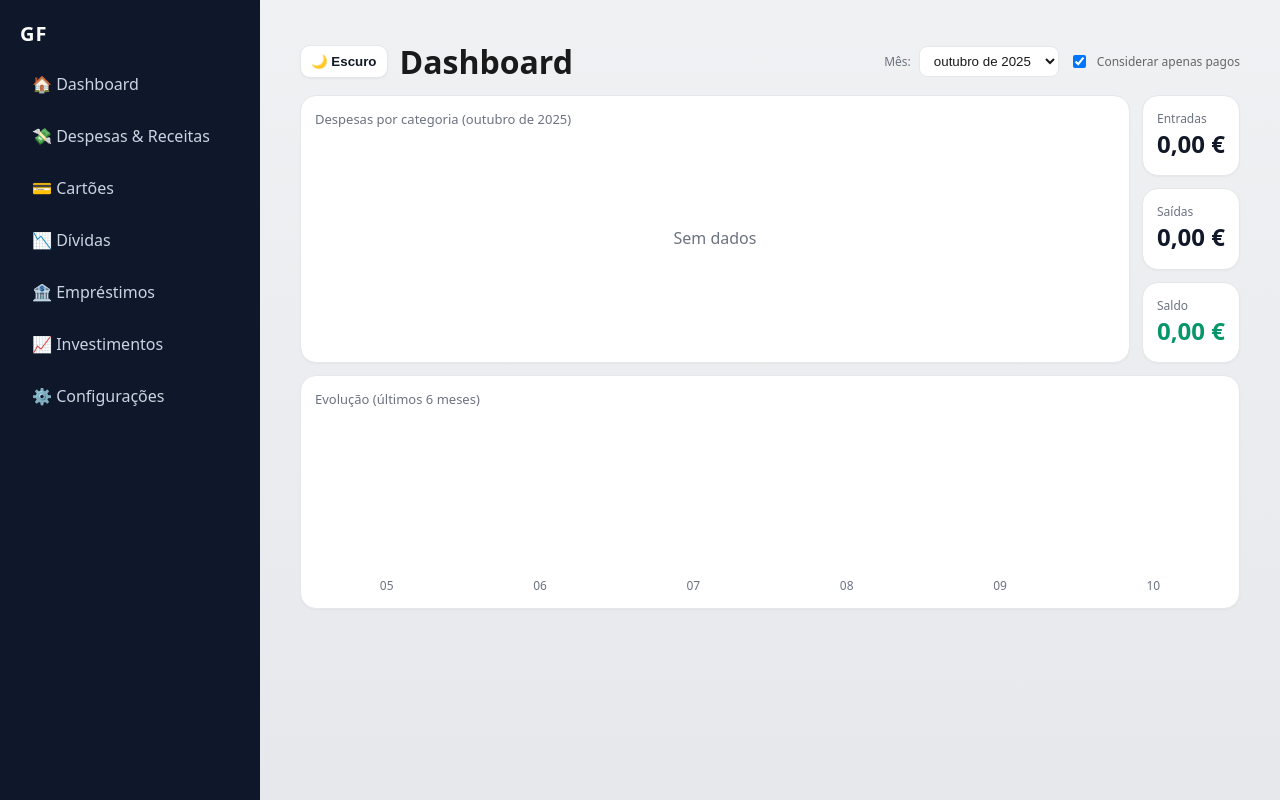
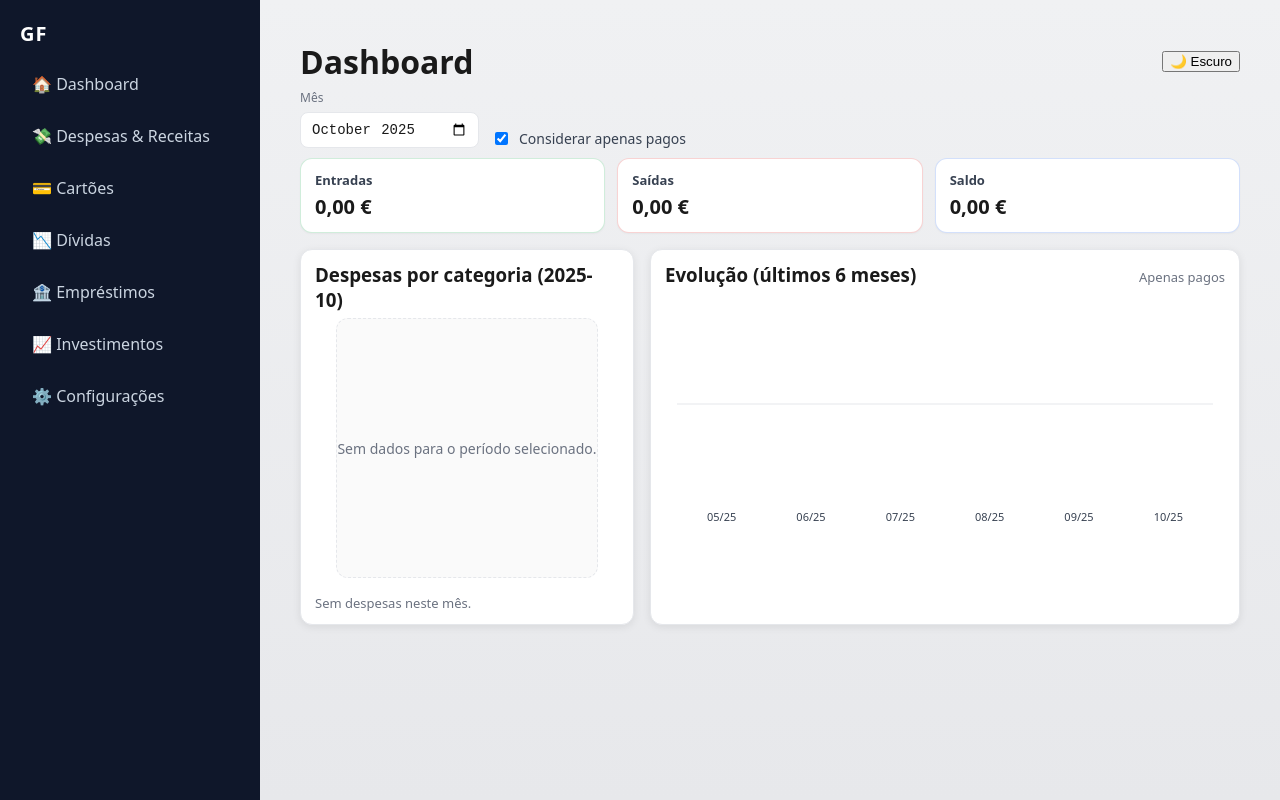
Before and after one commit to Ivanmonteiro-create/gerenciamentofamiliar.site, a Next.js app: page /dashboard in a window 1280 px wide. Built offline with nearby package versions, Linux system fonts and the light colour scheme.

Commit message:
Update page.js

```diff
--- a/app/dashboard/page.js
+++ b/app/dashboard/page.js
@@ -1,264 +1,335 @@
 "use client";
 
 import { useEffect, useMemo, useState } from "react";
-import ThemeToggle from "../components/ThemeToggle";
+import categorias from "../data/categorias.json";
 
-/* =================== Utilidades =================== */
+/** ====== helpers ====== **/
+const STORAGE_KEY = "gf_transactions_v2";
+const THEME_KEY = "gf_theme"; // "neutral" | "dark"
 
-const STORAGE_KEY = "gf_transactions_v1"; // mesma chave usada nas outras telas
-
-function monthKey(d) {
-  // retorna "YYYY-MM"
-  const dt = new Date(d);
-  const y = dt.getFullYear();
-  const m = (dt.getMonth() + 1).toString().padStart(2, "0");
-  return `${y}-${m}`;
-}
-function fmtMonthLabel(ym) {
-  const [y, m] = ym.split("-").map(Number);
-  const dt = new Date(y, m - 1, 1);
-  return dt.toLocaleDateString("pt-PT", { month: "long", year: "numeric" });
-}
-function currency(n) {
-  return (n || 0).toLocaleString("pt-PT", { style: "currency", currency: "EUR" });
+function loadTransactions() {
+  if (typeof window === "undefined") return [];
+  try {
+    const raw = localStorage.getItem(STORAGE_KEY);
+    return raw ? JSON.parse(raw) : [];
+  } catch {
+    return [];
+  }
 }
 
-/* =================== Componentes simples de gráfico =================== */
+function currency(n) {
+  try {
+    return new Intl.NumberFormat("pt-PT", { style: "currency", currency: "EUR" }).format(n);
+  } catch {
+    return Number(n ?? 0).toFixed(2);
+  }
+}
 
-// Pizza simples em SVG (percentuais por categoria)
-function DonutChart({ data, total, emptyLabel = "Sem dados" }) {
-  if (!data.length || total <= 0.0001) {
+function ym(dateStr) {
+  return dateStr.slice(0, 7); // "YYYY-MM"
+}
+function monthLabel(ymStr) {
+  const [y, m] = ymStr.split("-").map(Number);
+  const d = new Date(y, m - 1, 1);
+  return d.toLocaleDateString("pt-PT", { month: "short", year: "2-digit" });
+}
+function lastNMonths(n) {
+  const out = [];
+  const d = new Date();
+  d.setDate(1);
+  for (let i = 0; i < n; i++) {
+    const y = d.getFullYear();
+    const m = String(d.getMonth() + 1).padStart(2, "0");
+    out.unshift(`${y}-${m}`);
+    d.setMonth(d.getMonth() - 1);
+  }
+  return out;
+}
+
+/** ====== Gráfico de Pizza (SVG) ====== **/
+function PieChart({ data, size = 220, inner = 70, colors = [] }) {
+  const total = data.reduce((s, d) => s + d.value, 0);
+  const cx = size / 2;
+  const cy = size / 2;
+  const r = size / 2 - 4;
+  let angle = -Math.PI / 2;
+
+  function donutPath(cx, cy, rOuter, rInner, start, end) {
+    const x1 = cx + rOuter * Math.cos(start);
+    const y1 = cy + rOuter * Math.sin(start);
+    const x2 = cx + rOuter * Math.cos(end);
+    const y2 = cy + rOuter * Math.sin(end);
+    const x3 = cx + rInner * Math.cos(end);
+    const y3 = cy + rInner * Math.sin(end);
+    const x4 = cx + rInner * Math.cos(start);
+    const y4 = cy + rInner * Math.sin(start);
+    const large = end - start > Math.PI ? 1 : 0;
+    return [
+      `M ${x1} ${y1}`,
+      `A ${rOuter} ${rOuter} 0 ${large} 1 ${x2} ${y2}`,
+      `L ${x3} ${y3}`,
+      `A ${rInner} ${rInner} 0 ${large} 0 ${x4} ${y4}`,
+      "Z",
+    ].join(" ");
+  }
+
+  if (total <= 0) {
     return (
-      <div style={{ height: 220, display: "grid", placeItems: "center", color: "var(--mutedText,#6b7280)" }}>
-        {emptyLabel}
+      <div className="empty">
+        Sem dados para o período selecionado.
+        <style jsx>{`
+          .empty { display:flex; align-items:center; justify-content:center; height:${size}px; color:#6b7280; font-size:14px; background:#fafafa; border:1px dashed #e5e7eb; border-radius:12px; }
+        `}</style>
       </div>
     );
   }
-  const radius = 80;
-  const circ = 2 * Math.PI * radius;
-  let acc = 0;
-  const palette = ["#22c55e", "#06b6d4", "#f59e0b", "#a78bfa", "#e11d48", "#14b8a6", "#84cc16", "#f97316"];
+
+  let current = -Math.PI / 2;
+  return (
+    <svg width={size} height={size} viewBox={`0 0 ${size} ${size}`}>
+      {data.map((d, i) => {
+        const frac = d.value / total;
+        const start = current;
+        const end = current + frac * Math.PI * 2;
+        current = end;
+        const fill = colors[i % colors.length] || "#94a3b8";
+        return <path key={d.label} d={donutPath(cx, cy, r, inner, start, end)} fill={fill} stroke="white" strokeWidth="1" />;
+      })}
+    </svg>
+  );
+}
+
+/** ====== Gráfico de Barras (SVG) ====== **/
+function Bars({ series, width = 560, height = 220 }) {
+  const padding = { top: 10, right: 12, bottom: 28, left: 12 };
+  const w = width - padding.left - padding.right;
+  const h = height - padding.top - padding.bottom;
+  const maxVal = Math.max(1, ...series.map(s => Math.abs(s.value)));
+  const xStep = w / series.length;
 
   return (
-    <svg viewBox="0 0 220 220" width="100%" height="220" style={{ display: "block", margin: "0 auto" }}>
-      <g transform="translate(110,110)">
-        {/* trilho */}
-        <circle r={radius} fill="none" stroke="var(--ring,#e5e7eb)" strokeWidth="22" />
-        {data.map((it, i) => {
-          const frac = it.value / total;
-          const dash = frac * circ;
-          const gap = circ - dash;
-          const rot = (acc / total) * 360;
-          acc += it.value;
+    <svg width={width} height={height}>
+      <g transform={`translate(${padding.left},${padding.top})`}>
+        <line x1="0" y1={h/2} x2={w} y2={h/2} stroke="#e5e7eb" />
+        {series.map((s, i) => {
+          const x = i * xStep + xStep * 0.15;
+          const barW = xStep * 0.7;
+          const y0 = h / 2;
+          const barH = (Math.abs(s.value) / maxVal) * (h / 2 - 8);
+          const isPos = s.value >= 0;
+          const y = isPos ? y0 - barH : y0;
           return (
-            <circle
-              key={it.name + i}
-              r={radius}
-              fill="none"
-              stroke={palette[i % palette.length]}
-              strokeWidth="22"
-              strokeDasharray={`${dash} ${gap}`}
-              transform={`rotate(${rot - 90})`}
-              strokeLinecap="butt"
-            />
+            <g key={s.label}>
+              <rect x={x} y={y} width={barW} height={barH} fill={isPos ? "#16a34a" : "#dc2626"} rx="4" />
+              <text x={x + barW / 2} y={h + 16} textAnchor="middle" fontSize="11" fill="#374151">{s.short}</text>
+            </g>
           );
         })}
-        <text y="6" textAnchor="middle" fontWeight="700" style={{ fill: "var(--cardText,#111827)" }}>
-          {currency(total)}
-        </text>
       </g>
     </svg>
   );
 }
 
-// Barras verticais simples (evolução últimos 6 meses)
-function Bars6({ data }) {
-  const max = Math.max(1, ...data.map((d) => d.value));
+/** ====== Botão de tema (neutral ↔ dark) ====== **/
+function ThemeToggle() {
+  const [theme, setTheme] = useState("neutral"); // neutral | dark
+
+  useEffect(() => {
+    // carrega preferência salva
+    const saved = typeof window !== "undefined" ? localStorage.getItem(THEME_KEY) : null;
+    const initial = saved === "dark" ? "dark" : "neutral";
+    setTheme(initial);
+    if (initial === "dark") {
+      document.body.classList.add("theme-dark");
+    } else {
+      document.body.classList.remove("theme-dark");
+    }
+  }, []);
+
+  function toggle() {
+    const next = theme === "dark" ? "neutral" : "dark";
+    setTheme(next);
+    localStorage.setItem(THEME_KEY, next);
+    if (next === "dark") {
+      document.body.classList.add("theme-dark");
+    } else {
+      document.body.classList.remove("theme-dark");
+    }
+  }
+
   return (
-    <div style={{ display: "grid", gridTemplateColumns: "repeat(6,1fr)", gap: 10, height: 180, alignItems: "end" }}>
-      {data.map((d) => {
-        const h = (d.value / max) * 160;
-        return (
-          <div key={d.label} style={{ display: "grid", justifyItems: "center", gap: 6 }}>
-            <div style={{ width: "100%", height: h, background: "var(--bar,#22c55e)", borderRadius: 8 }} />
-            <div style={{ fontSize: 12, color: "var(--mutedText,#6b7280)" }}>{d.label.slice(5)}</div>
-          </div>
-        );
-      })}
-    </div>
+    <button
+      className="btn-sm"
+      onClick={toggle}
+      aria-label="Alternar tema"
+      title={theme === "dark" ? "Tema escuro ativo — clicar para neutro" : "Tema neutro ativo — clicar para escuro"}
+      style={{ whiteSpace: "nowrap" }}
+    >
+      {theme === "dark" ? "🌞 Claro" : "🌙 Escuro"}
+    </button>
   );
 }
 
-/* =================== Página =================== */
+/** ====== Página ====== **/
+export default function Dashboard() {
+  const [txs, setTxs] = useState([]);
+  const [mes, setMes] = useState(() => {
+    const d = new Date();
+    return `${d.getFullYear()}-${String(d.getMonth() + 1).padStart(2, "0")}`;
+  });
+  const [apenasPagos, setApenasPagos] = useState(true);
 
-export default function Dashboard() {
-  // estado do mês atual
-  const todayKey = monthKey(new Date());
-  const [refMonth, setRefMonth] = useState(todayKey);
-  const [onlyPaid, setOnlyPaid] = useState(true);
-
-  // carrega transações do localStorage
-  const [txs, setTxs] = useState([]);
   useEffect(() => {
-    try {
-      const raw = localStorage.getItem(STORAGE_KEY);
-      setTxs(raw ? JSON.parse(raw) : []);
-    } catch {
-      setTxs([]);
-    }
+    setTxs(loadTransactions());
   }, []);
 
-  // filtra por mês e status (pago/pendente)
-  const monthTxs = useMemo(() => {
-    return txs.filter((t) => {
-      const sameMonth = monthKey(t.date) === refMonth;
-      const statusOk = onlyPaid ? (t.status ? t.status === "pago" || t.pago === true : t.pago === true) : true;
-      return sameMonth && statusOk;
+  const txsFiltradas = useMemo(() => {
+    return txs.filter(t => {
+      const okMes = mes ? t.data.startsWith(mes) : true;
+      const okStatus = apenasPagos ? t.status === "pago" : true;
+      return okMes && okStatus;
     });
-  }, [txs, refMonth, onlyPaid]);
+  }, [txs, mes, apenasPagos]);
 
-  // kpis
-  const entradas = useMemo(
-    () => monthTxs.filter((t) => t.type === "entrada").reduce((s, t) => s + Number(t.value || t.amount || 0), 0),
-    [monthTxs]
-  );
-  const saidas = useMemo(
-    () => monthTxs.filter((t) => t.type === "saída" || t.type === "saida").reduce((s, t) => s + Number(t.value || t.amount || 0), 0),
-    [monthTxs]
-  );
-  const saldo = useMemo(() => entradas - saidas, [entradas, saidas]);
+  const entradaMes = useMemo(() => txsFiltradas.filter(t => t.tipo === "entrada").reduce((s,t)=>s+t.valor,0), [txsFiltradas]);
+  const saidaMes   = useMemo(() => txsFiltradas.filter(t => t.tipo === "saída").reduce((s,t)=>s+t.valor,0), [txsFiltradas]);
+  const saldoMes   = entradaMes - saidaMes;
 
-  // pizza: despesas por categoria
-  const pieData = useMemo(() => {
+  const despesasPorCategoria = useMemo(() => {
     const map = new Map();
-    monthTxs
-      .filter((t) => t.type === "saída" || t.type === "saida")
-      .forEach((t) => {
-        const c = (t.category || t.categoria || "Outros").toString();
-        map.set(c, (map.get(c) || 0) + Number(t.value || t.amount || 0));
-      });
-    return Array.from(map.entries()).map(([name, value]) => ({ name, value }));
-  }, [monthTxs]);
-  const pieTotal = useMemo(() => pieData.reduce((s, i) => s + i.value, 0), [pieData]);
+    txsFiltradas.filter(t => t.tipo === "saída").forEach(t => {
+      map.set(t.categoria, (map.get(t.categoria) || 0) + t.valor);
+    });
+    return Array.from(map.entries())
+      .map(([label, value]) => ({ label, value }))
+      .sort((a,b)=>b.value - a.value);
+  }, [txsFiltradas]);
 
-  // evolução 6 meses (saldo)
-  const last6 = useMemo(() => {
-    const base = new Date(refMonth + "-01T00:00:00");
-    const months = [];
-    for (let i = 5; i >= 0; i--) {
-      const d = new Date(base);
-      d.setMonth(d.getMonth() - i);
-      const key = monthKey(d);
-      months.push(key);
-    }
-    return months.map((key) => {
-      const mtx = txs.filter((t) => monthKey(t.date) === key && (onlyPaid ? (t.status ? t.status === "pago" || t.pago === true : t.pago === true) : true));
-      const ent = mtx.filter((t) => t.type === "entrada").reduce((s, t) => s + Number(t.value || t.amount || 0), 0);
-      const sai = mtx.filter((t) => t.type === "saída" || t.type === "saida").reduce((s, t) => s + Number(t.value || t.amount || 0), 0);
-      return { label: key, value: ent - sai };
+  const ultimos = useMemo(() => {
+    const months = lastNMonths(6);
+    const set = new Set(months);
+    const filtered = txs.filter(t => (apenasPagos ? t.status === "pago" : true) && set.has(ym(t.data)));
+    return months.map(m => {
+      const entradas = filtered.filter(t => ym(t.data) === m && t.tipo === "entrada").reduce((s,t)=>s+t.valor,0);
+      const saidas   = filtered.filter(t => ym(t.data) === m && t.tipo === "saída").reduce((s,t)=>s+t.valor,0);
+      return { label: m, short: monthLabel(m), value: entradas - saidas };
     });
-  }, [txs, refMonth, onlyPaid]);
+  }, [txs, apenasPagos]);
 
-  // lista de opções de mês (dos dados)
-  const monthOptions = useMemo(() => {
-    const set = new Set(txs.map((t) => monthKey(t.date)));
-    const arr = Array.from(set).sort(); // crescente
-    if (!arr.includes(todayKey)) arr.push(todayKey);
-    return arr;
-  }, [txs]);
+  const COLORS = ["#16a34a", "#22c55e", "#a3e635", "#2563eb", "#60a5fa", "#0ea5e9", "#06b6d4", "#f59e0b", "#f97316", "#ef4444", "#a855f7", "#ec4899"];
 
   return (
-    <div style={{ padding: 16 }}>
-      {/* ==== Cabeçalho (botão à esquerda do título) ==== */}
-      <div style={{ display: "flex", alignItems: "center", gap: 12, flexWrap: "wrap", marginBottom: 12 }}>
-        <ThemeToggle />
+    <div className="wrap">
+      <div className="head">
         <h1 style={{ margin: 0 }}>Dashboard</h1>
+        <div className="head-actions">
+          <ThemeToggle />
+        </div>
+      </div>
 
-        <div style={{ marginLeft: "auto", display: "flex", alignItems: "center", gap: 10, flexWrap: "wrap" }}>
-          {/* filtro de mês */}
-          <label style={{ display: "flex", alignItems: "center", gap: 8 }}>
-            <span style={{ fontSize: 12, color: "var(--mutedText,#6b7280)" }}>Mês:</span>
-            <select
-              value={refMonth}
-              onChange={(e) => setRefMonth(e.target.value)}
-              style={{
-                padding: "6px 10px",
-                border: "1px solid var(--bd,#e5e7eb)",
-                borderRadius: 8,
-                background: "var(--field,#fff)",
-              }}
-            >
-              {monthOptions.map((m) => (
-                <option key={m} value={m}>
-                  {fmtMonthLabel(m)}
-                </option>
-              ))}
-            </select>
-          </label>
-
-          {/* apenas pagos */}
-          <label style={{ display: "flex", alignItems: "center", gap: 8 }}>
-            <input type="checkbox" checked={onlyPaid} onChange={(e) => setOnlyPaid(e.target.checked)} />
-            <span style={{ fontSize: 12 }}>Considerar apenas pagos</span>
+      <div className="filters">
+        <div>
+          <label className="lbl">Mês</label>
+          <input className="inp" type="month" value={mes} onChange={(e)=>setMes(e.target.value)} />
+        </div>
+        <div style={{ alignSelf:"end" }}>
+          <label className="check">
+            <input type="checkbox" checked={apenasPagos} onChange={e=>setApenasPagos(e.target.checked)} />
+            Considerar apenas pagos
           </label>
         </div>
       </div>
 
-      {/* ==== KPIs ==== */}
-      <div style={{ display: "grid", gridTemplateColumns: "1fr auto", gap: 12, marginBottom: 12 }}>
-        <div className="card" style={card()}>
-          <div style={{ fontSize: 13, color: "var(--mutedText,#6b7280)" }}>Despesas por categoria ({fmtMonthLabel(refMonth)})</div>
-          <DonutChart data={pieData} total={pieTotal} />
-          {pieData.length > 0 && (
-            <ul style={{ display: "grid", gridTemplateColumns: "repeat(2,minmax(0,1fr))", gap: 6, marginTop: 6 }}>
-              {pieData.map((p) => (
-                <li key={p.name} style={{ fontSize: 12, color: "var(--mutedText,#6b7280)" }}>
-                  {p.name}
-                </li>
+      {/* cards resumo */}
+      <div className="cards">
+        <div className="card in">
+          <div className="c-title">Entradas</div>
+          <div className="c-value">{currency(entradaMes)}</div>
+        </div>
+        <div className="card out">
+          <div className="c-title">Saídas</div>
+          <div className="c-value">{currency(saidaMes)}</div>
+        </div>
+        <div className={`card ${saldoMes >= 0 ? "ok" : "neg"}`}>
+          <div className="c-title">Saldo</div>
+          <div className="c-value">{currency(saldoMes)}</div>
+        </div>
+      </div>
+
+      <div className="grid">
+        <div className="panel">
+          <div className="panel-head">
+            <h3>Despesas por categoria ({mes})</h3>
+          </div>
+          <div className="pie-row">
+            <PieChart
+              data={despesasPorCategoria.map((d) => ({ label: d.label, value: d.value }))}
+              size={260}
+              inner={80}
+              colors={COLORS}
+            />
+            <div className="legend">
+              {despesasPorCategoria.slice(0, 10).map((d, i) => (
+                <div key={d.label} className="legend-item">
+                  <span className="dot" style={{ background: COLORS[i % COLORS.length] }} />
+                  <span className="name">{d.label}</span>
+                  <span className="val">{currency(d.value)}</span>
+                </div>
               ))}
-            </ul>
-          )}
+              {despesasPorCategoria.length === 0 && (
+                <div className="muted">Sem despesas neste mês.</div>
+              )}
+            </div>
+          </div>
         </div>
 
-        <div style={{ display: "grid", gap: 12 }}>
-          <div className="card" style={card()}>
-            <div style={{ fontSize: 12, color: "var(--mutedText,#6b7280)" }}>Entradas</div>
-            <div style={kpi()}>{currency(entradas)}</div>
+        <div className="panel">
+          <div className="panel-head">
+            <h3>Evolução (últimos 6 meses)</h3>
+            <small className="muted">{apenasPagos ? "Apenas pagos" : "Pagos + pendentes"}</small>
           </div>
-          <div className="card" style={card()}>
-            <div style={{ fontSize: 12, color: "var(--mutedText,#6b7280)" }}>Saídas</div>
-            <div style={kpi()}>{currency(saidas)}</div>
-          </div>
-          <div className="card" style={card()}>
-            <div style={{ fontSize: 12, color: "var(--mutedText,#6b7280)" }}>Saldo</div>
-            <div style={kpi(saldo >= 0 ? "ok" : "bad")}>{currency(saldo)}</div>
+          <div className="bars-wrap">
+            <Bars series={ultimos} width={560} height={240} />
           </div>
         </div>
       </div>
 
-      {/* ==== Evolução 6 meses ==== */}
-      <div className="card" style={card()}>
-        <div style={{ fontSize: 13, color: "var(--mutedText,#6b7280)", marginBottom: 6 }}>Evolução (últimos 6 meses)</div>
-        <Bars6 data={last6} />
-      </div>
+      <style jsx>{`
+        .wrap{max-width:1120px;margin:0 auto;padding:16px;}
+        .head{display:flex;justify-content:space-between;align-items:center;gap:12px;flex-wrap:wrap;}
+        .head-actions{display:flex;gap:8px;align-items:center;}
+        .filters{display:flex;gap:12px;align-items:flex-end;flex-wrap:wrap;margin-top:6px;}
+        .lbl{display:block;font-size:12px;color:#6b7280;margin-bottom:6px;}
+        .inp{padding:8px 10px;border:1px solid #e5e7eb;border-radius:8px;background:#fff;font-size:14px;}
+        .check{font-size:14px;color:#374151;display:flex;gap:8px;align-items:center;}
+
+        .cards{display:grid;grid-template-columns:repeat(3, minmax(0, 1fr));gap:12px;margin-top:10px;}
+        .card{background:#fff;border:1px solid #e5e7eb;border-radius:12px;padding:12px 14px;box-shadow:0 1px 2px rgba(0,0,0,.04);}
+        .card.in{border-color:#16a34a33;}
+        .card.out{border-color:#dc262633;}
+        .card.ok{border-color:#2563eb33;}
+        .card.neg{border-color:#dc262633;}
+        .c-title{color:#374151;font-size:13px;font-weight:700;margin-bottom:4px;}
+        .c-value{font-weight:800;font-size:20px;}
+
+        .grid{display:grid;grid-template-columns:1fr 1fr;gap:16px;margin-top:16px;}
+        @media(max-width:1000px){ .grid{grid-template-columns:1fr;} }
+
+        .panel{background:#fff;border:1px solid #e5e7eb;border-radius:12px;padding:12px 14px;}
+        .panel-head{display:flex;justify-content:space-between;align-items:baseline;margin-bottom:6px;}
+        .panel h3{margin:0;}
+        .muted{color:#6b7280;}
+
+        .pie-row{display:flex;gap:16px;align-items:center;justify-content:center;flex-wrap:wrap;}
+        .legend{min-width:240px;flex:1;max-width:440px;}
+        .legend-item{display:grid;grid-template-columns:auto 1fr auto;align-items:center;gap:8px;padding:6px 8px;border-bottom:1px solid #f3f4f6;}
+        .legend-item:last-child{border-bottom:none;}
+        .dot{width:10px;height:10px;border-radius:999px;display:inline-block;}
+        .name{color:#374151;font-size:14px;}
+        .val{font-weight:700;font-size:14px;text-align:right;}
+
+        .bars-wrap{overflow:auto;}
+      `}</style>
     </div>
   );
 }
-
-/* =================== Estilos helpers =================== */
-
-function card() {
-  return {
-    background: "var(--card,#fff)",
-    color: "var(--cardText,#111827)",
-    border: "1px solid var(--bd,#e5e7eb)",
-    borderRadius: 16,
-    padding: 14,
-    boxShadow: "0 1px 2px rgba(0,0,0,.04)",
-  };
-}
-function kpi(mode) {
-  const color =
-    mode === "ok" ? "var(--ok,#059669)" : mode === "bad" ? "var(--bad,#dc2626)" : "var(--cardText,#111827)";
-  return { fontSize: 24, fontWeight: 700, color };
-}
```
